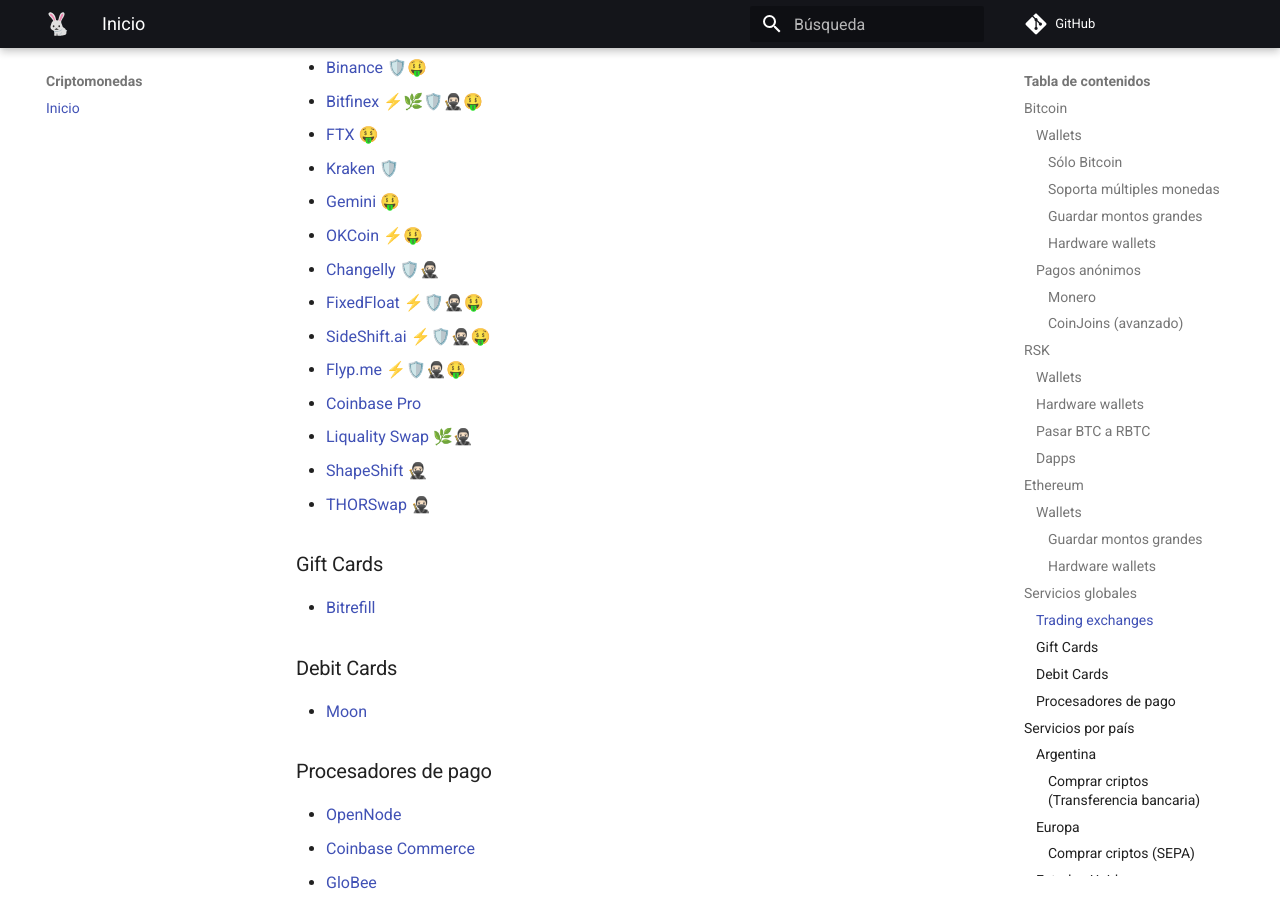
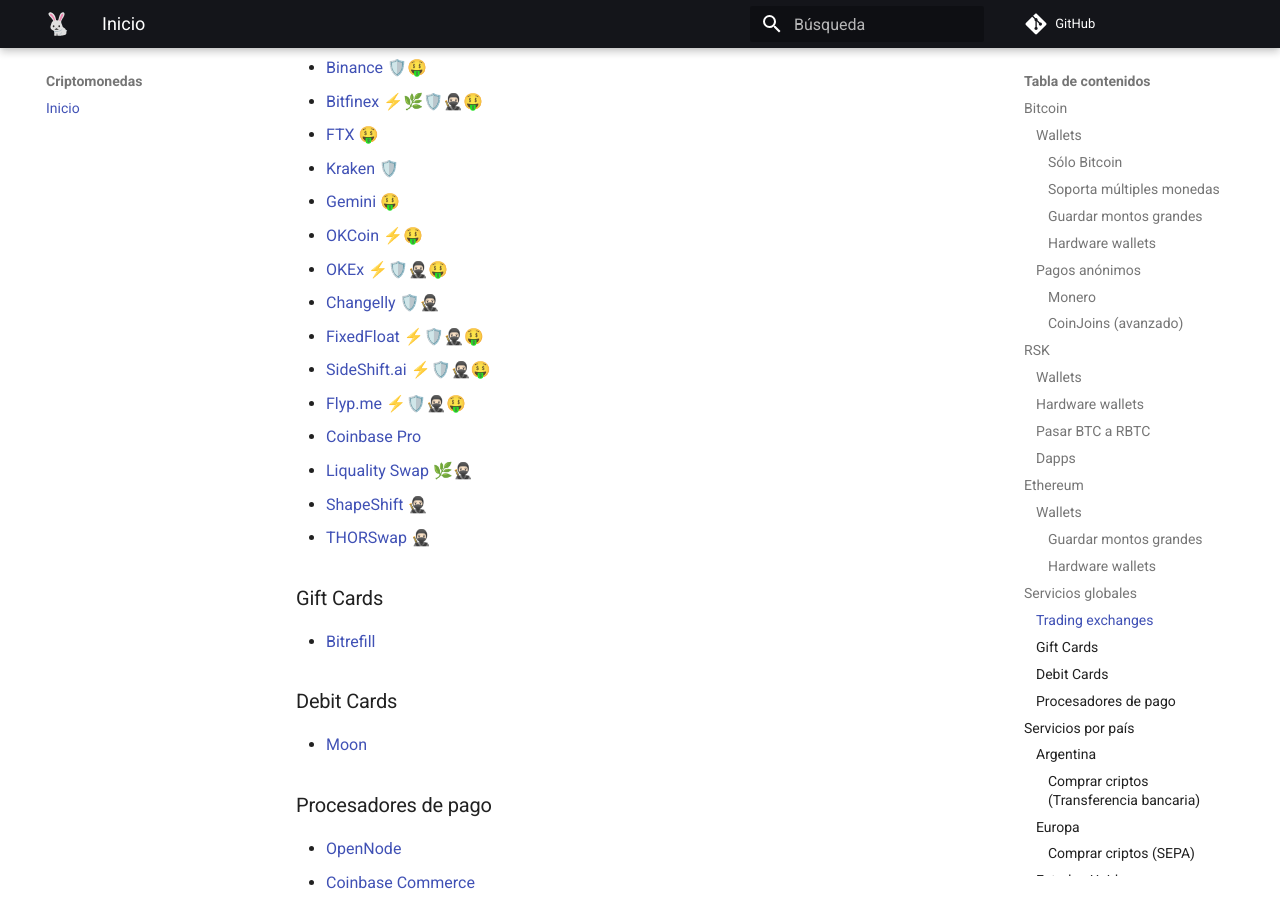
Before and after one commit to anomalouscode/wiki, an MkDocs documentation site: the page built from docs/criptomonedas/index.md, in a window 1280 px wide and 900 px high, scrolled down 4712 px. Built offline with MkDocs 1.6.1 and Material for MkDocs 9.7.7, drawn with Linux system fonts in a browser that asks for light colours; comment, search, counter and statistics services are not loaded; some of the changed text lies outside the part shown.

Commit message:
Update index.md

```diff
--- a/docs/criptomonedas/index.md
+++ b/docs/criptomonedas/index.md
@@ -176,6 +176,7 @@
 - [Kraken](https://www.kraken.com/) 🛡️
 - [Gemini](https://gemini.com/share/rr55epf6) 🤑
 - [OKCoin](https://www.okcoin.com/) ⚡🤑
+- [OKEx](https://www.okex.com/) ⚡🛡️🥷🏻🤑
 - [Changelly](https://changelly.com/) 🛡️🥷🏻
 - [FixedFloat](https://fixedfloat.com/) ⚡🛡️🥷🏻🤑
 - [SideShift.ai](https://sideshift.ai/) ⚡🛡️🥷🏻🤑
```
Also changed, not shown: other parts of docs/criptomonedas/index.md (+2 -1 lines).
